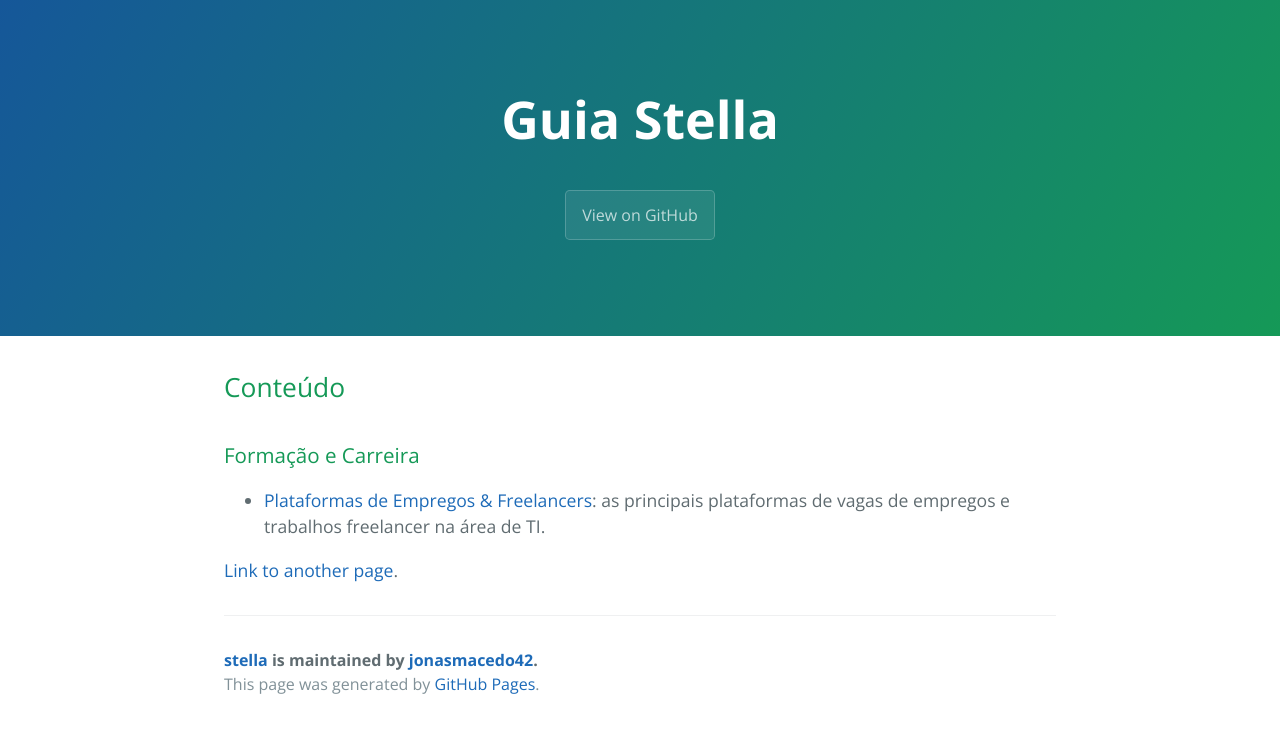
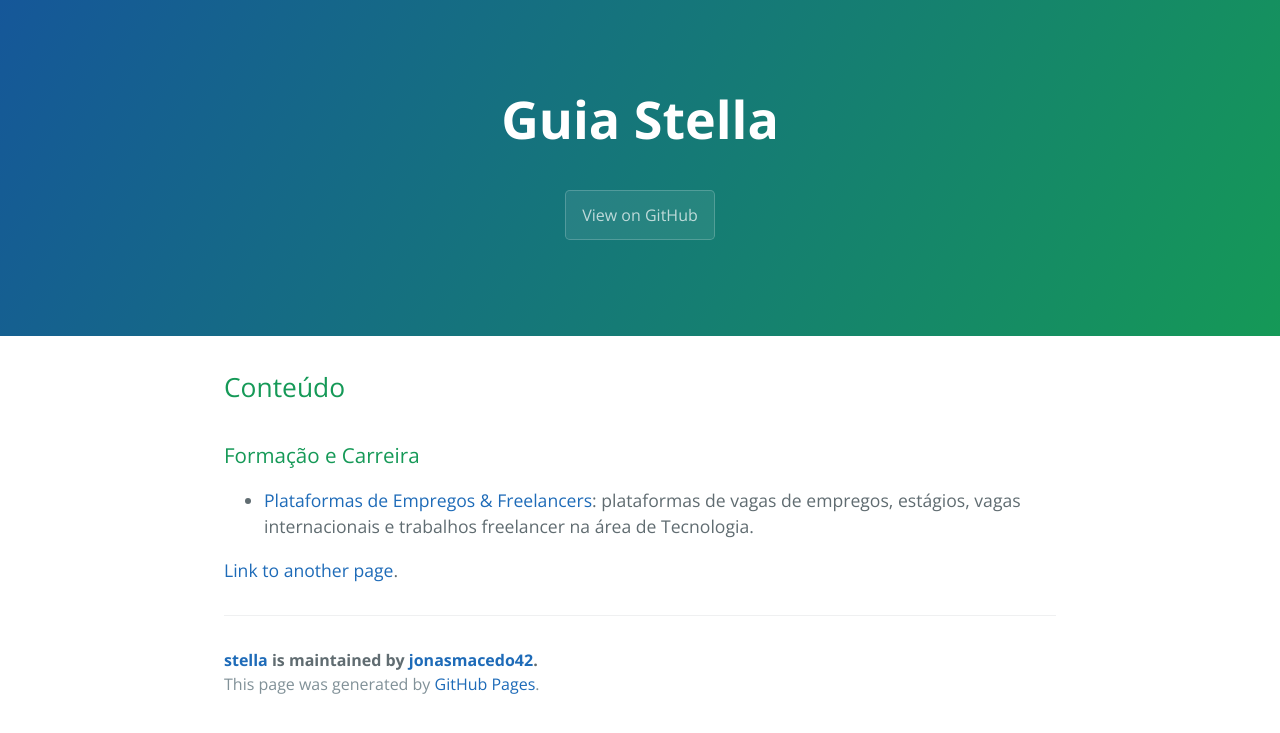
Before and after one commit to jonasmacedo42/stella, a Jekyll site: the page built from index.md, in a window 1280 px wide. Shown: the top 733 px of the page. Built offline with Jekyll 4.4.1, drawn with Linux system fonts in a browser that asks for light colours; the repository's description, which GitHub fills in, is left out.

Commit message:
Edição do arquivo 'index.md'.

```diff
--- a/index.md
+++ b/index.md
@@ -7,6 +7,6 @@ title: Guia Stella
 
 ### Formação e Carreira
 
-- [Plataformas de Empregos & Freelancers](./pages/Forma%C3%A7%C3%A3o%20%26%20Carreira/Plataformas%20de%20Empregos%20%26%20Freelancers.html): as principais plataformas de vagas de empregos e trabalhos freelancer na área de TI.
+- [Plataformas de Empregos & Freelancers](./pages/formacao-e-carreira/plataformas-de-empregos-e-freelancers.html): plataformas de vagas de empregos, estágios, vagas internacionais e trabalhos freelancer na área de Tecnologia.
 
 [Link to another page](./another-page.html).
```
